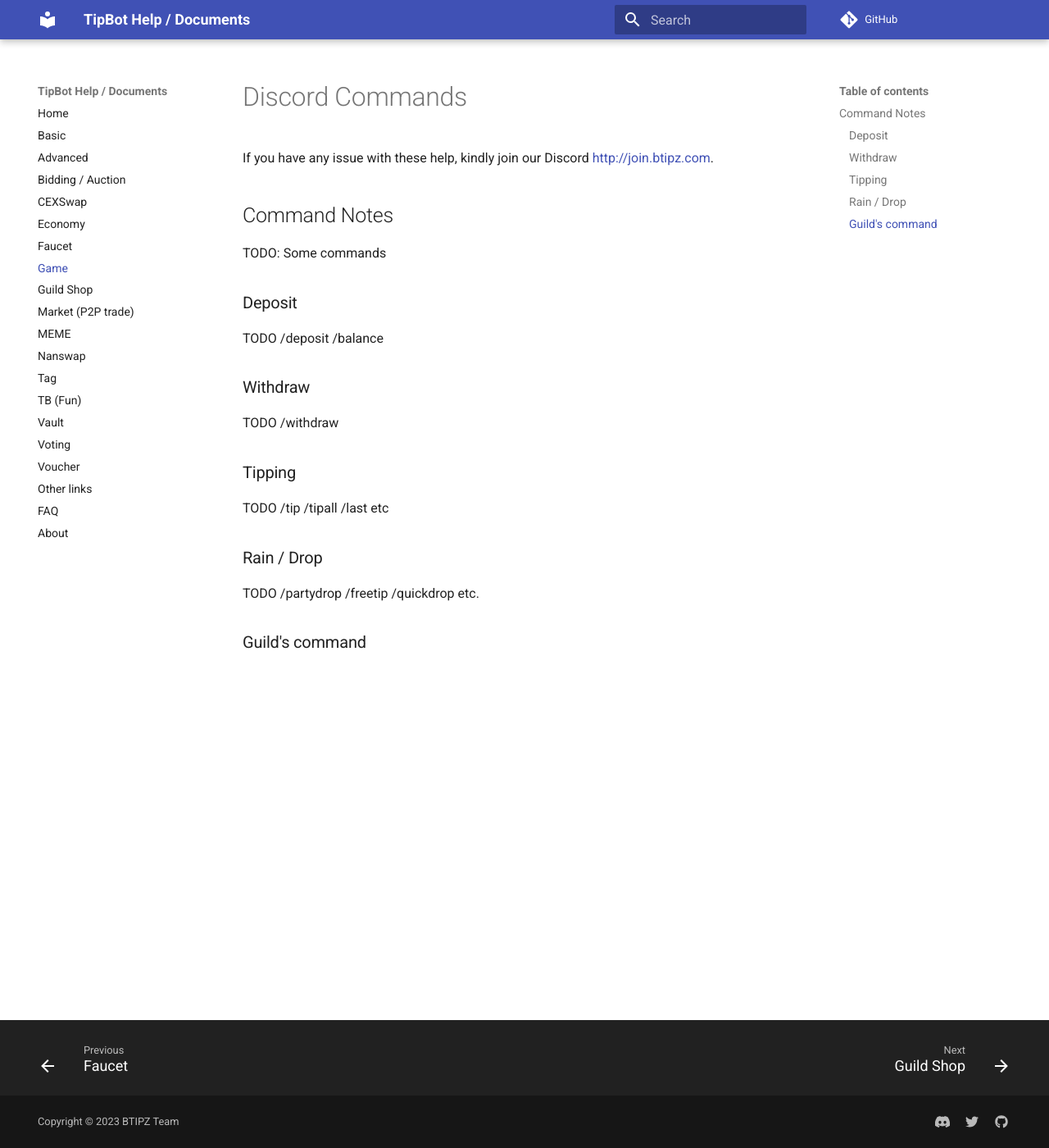
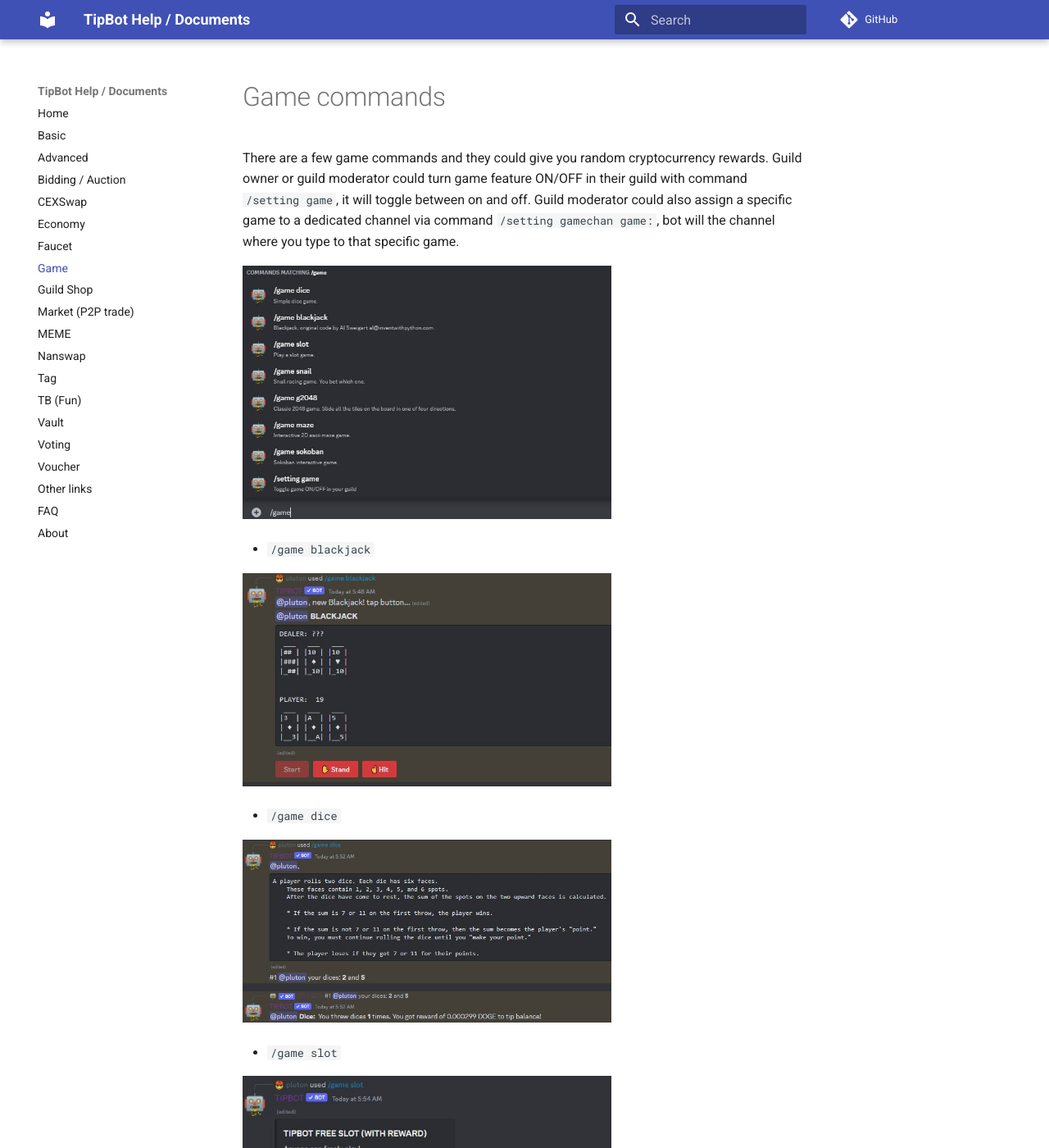
Before and after one commit to 0xBTIPZ/TipBot-Docs, an MkDocs documentation site: the page built from docs/docs/game_commands.md, in a window 1280 px wide and 1400 px high. Shown: the whole window at 82% size. Built offline with MkDocs 1.6.1 and Material for MkDocs 9.7.7, drawn with Linux system fonts in a browser that asks for light colours; comment, search, counter and statistics services are not loaded; some of the changed text lies outside the part shown.

Commit message:
Update game commands

```diff
--- a/docs/docs/game_commands.md
+++ b/docs/docs/game_commands.md
@@ -1,25 +1,33 @@
-# Discord Commands
+# Game commands
 
-If you have any issue with these help, kindly join our Discord <http://join.btipz.com>.
+There are a few game commands and they could give you random cryptocurrency rewards. Guild owner or guild moderator could turn game feature ON/OFF in their guild with command `/setting game`, it will toggle between on and off. Guild moderator could also assign a specific game to a dedicated channel via command `/setting gamechan game:`, bot will the channel where you type to that specific game.
 
-## Command Notes
+![Game commands](img/static/game-cmds.jpg){ width="450" }
 
-TODO: Some commands
+* `/game blackjack`
 
-### Deposit
+![Game blackjack](img/static/game-blackjack.jpg){ width="450" }
 
-TODO /deposit /balance
+* `/game dice`
 
-### Withdraw
+![Game dice](img/static/game-dice.jpg){ width="450" }
 
-TODO /withdraw
+* `/game slot`
 
-### Tipping
+![Game slot](img/static/game-slot.jpg){ width="450" }
 
-TODO /tip /tipall /last etc
+* `/game snail bet_numb:`
 
-### Rain / Drop
+![Game snail](img/static/game-snail.jpg){ width="450" }
 
-TODO /partydrop /freetip /quickdrop etc.
+* `/game g2048`: this is a classic 2048 game where you have to navigate the buttons.
 
-### Guild's command
+![Game 2048](img/static/game-2048.jpg){ width="450" }
+
+* `/game sokoban`: Interactive sokoban game with buttons. This TipBot's game has various level up.
+
+![Game sokoban](img/static/game-sokoban.jpg){ width="450" }
+
+* `/game maze`: a classic maze game and you need to use buttons to move find path out.
+
+![Game maze](img/static/game-maze.jpg){ width="450" }
--- a/docs/docs/nanswap_commands.md
+++ b/docs/docs/nanswap_commands.md
@@ -1,25 +1,15 @@
-# Discord Commands
+# Nanswap command
 
 If you have any issue with these help, kindly join our Discord <http://join.btipz.com>.
 
-## Command Notes
+`/nanswap` command (with sub-commands) allow you to trade with dozen of coin/tokens on <https://nanswap.com/> using their API.
 
-TODO: Some commands
+![Nanswap command](img/animated/nanswap.gif){ width="450" }
 
-### Deposit
+Other `/nanswap` commands:
 
-TODO /deposit /balance
+![Nanswap commands](img/static/nanswap-cmds.jpg){ width="450" }
 
-### Withdraw
+### Note
 
-TODO /withdraw
-
-### Tipping
-
-TODO /tip /tipall /last etc
-
-### Rain / Drop
-
-TODO /partydrop /freetip /quickdrop etc.
-
-### Guild's command
+If you have any issue with delaying of exchange using `/nanswap`, take note and share the nanswap ID given by TipBot. You can also check the ID with command `/nanswap check id:`
```
Also changed, not shown: docs/docs/index.md (+22 -12 lines), docs/docs/img/static/game-2048.jpg (added), docs/docs/img/static/game-blackjack.jpg (added), docs/docs/img/static/game-cmds.jpg (added), docs/docs/img/static/game-dice.jpg (added), docs/docs/img/static/game-maze.jpg (added), docs/docs/img/static/game-slot.jpg (added), docs/docs/img/static/game-snail.jpg (added), docs/docs/img/static/game-sokoban.jpg (added), docs/docs/img/static/nanswap-cmds.jpg (added), 1 other file.
